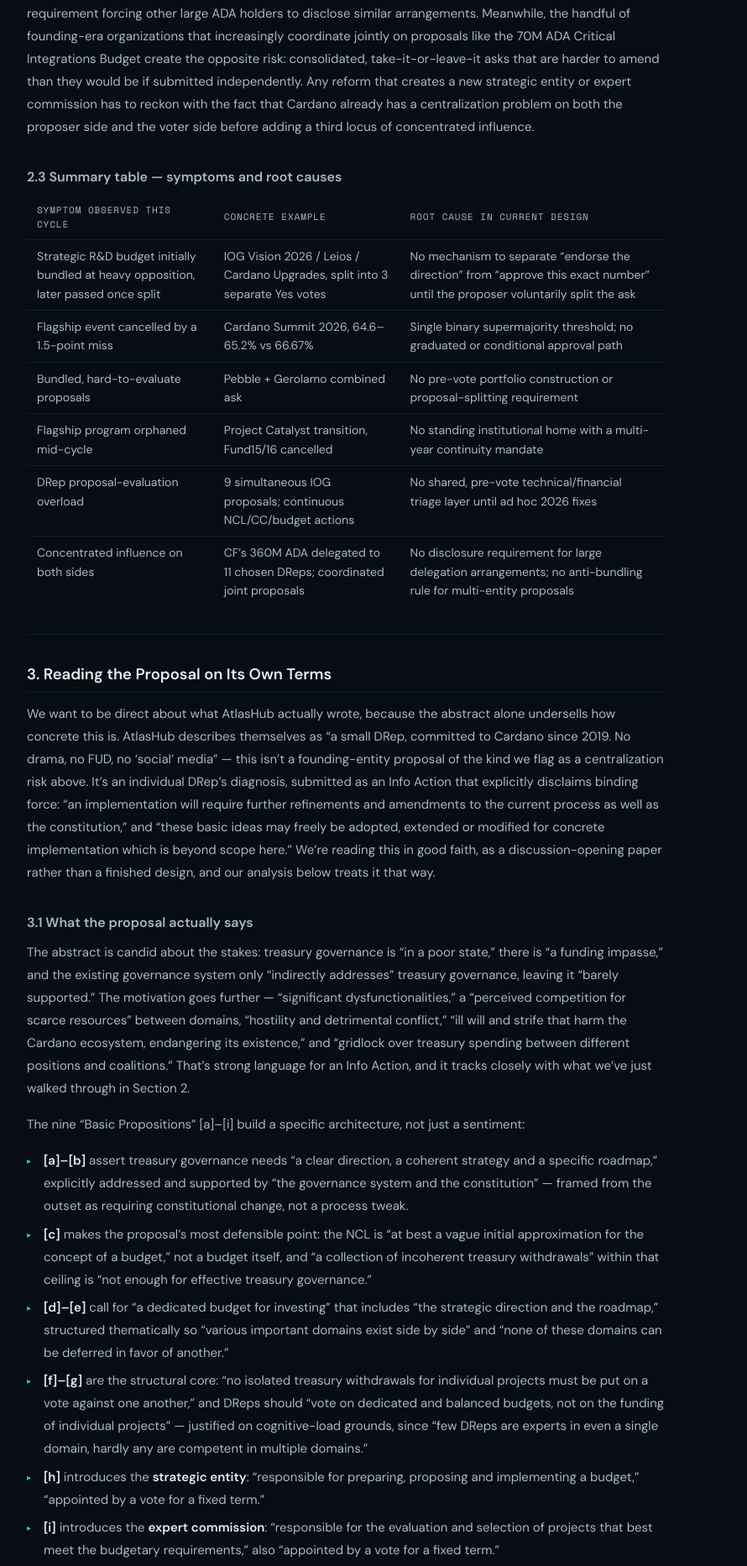
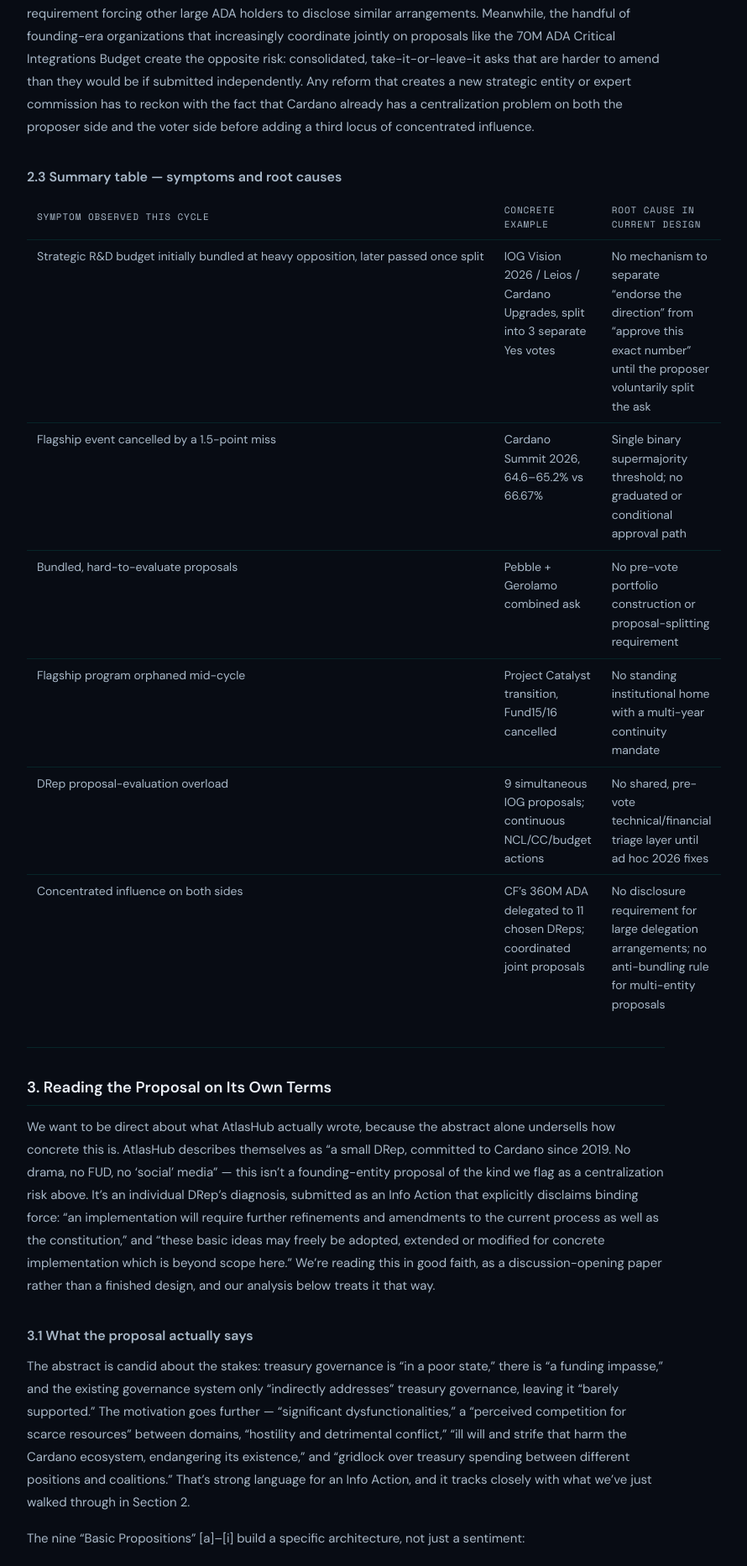
Before and after one commit to Brolloks/rcada-drep-votes, a Jekyll site: the page built from supporting docs/Cardano treasury governance reform.md, in a window 1280 px wide. Shown: the part 4148-6013 px from the top of the page at 84% size, without its empty margins (78-968 px from the left). Built offline with Jekyll 4.4.1, drawn with Linux system fonts in a browser that asks for light colours.

Commit message:
Add styles for table search, sort, and vote badges

```diff
--- a/assets/style.css
+++ b/assets/style.css
@@ -822,3 +822,58 @@
   border-top: 1px solid var(--border);
   max-width: 760px;
 }
+
+/* ── Prevent date column wrapping in vote index tables ── */
+.prose table td:first-child,
+.prose table th:first-child,
+.doc-prose table td:first-child,
+.doc-prose table th:first-child {
+  white-space: nowrap;
+  min-width: 90px;
+}
+
+/* ── Table search & sort controls ── */
+.table-search-wrap {
+  display: flex;
+  align-items: center;
+  gap: 1rem;
+  margin-bottom: 1rem;
+}
+.table-search {
+  flex: 1;
+  max-width: 380px;
+  background: var(--card);
+  border: 1px solid var(--border);
+  border-radius: var(--radius);
+  padding: 8px 14px;
+  font-family: var(--sans);
+  font-size: 14px;
+  color: var(--text-primary);
+  outline: none;
+  transition: border-color 0.2s;
+}
+.table-search::placeholder { color: var(--text-dim); }
+.table-search:focus { border-color: var(--teal); }
+.table-result-count {
+  font-family: var(--mono);
+  font-size: 12px;
+  color: var(--text-dim);
+  white-space: nowrap;
+}
+.prose table th,
+.doc-prose table th {
+  cursor: pointer;
+  user-select: none;
+  transition: color 0.15s;
+}
+.prose table th:hover,
+.doc-prose table th:hover { color: var(--teal); }
+.prose table th.sort-asc::after,
+.doc-prose table th.sort-asc::after  { content: ' ↑'; color: var(--teal); }
+.prose table th.sort-desc::after,
+.doc-prose table th.sort-desc::after { content: ' ↓'; color: var(--teal); }
+
+/* Vote badge colours inside table cells */
+.prose table td .vote-yes    { color: var(--yes); font-weight: 600; }
+.prose table td .vote-no     { color: var(--no);  font-weight: 600; }
+.prose table td .vote-abstain { color: var(--abstain); font-weight: 600; }
```
